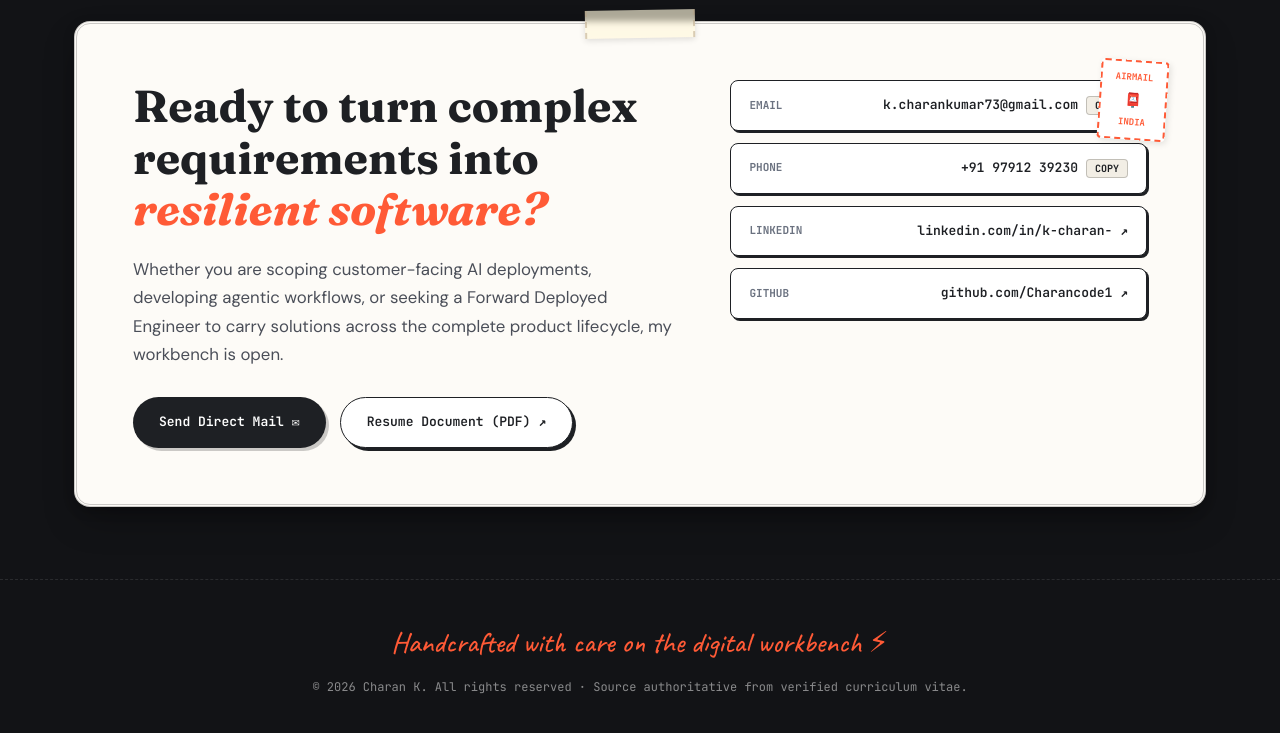
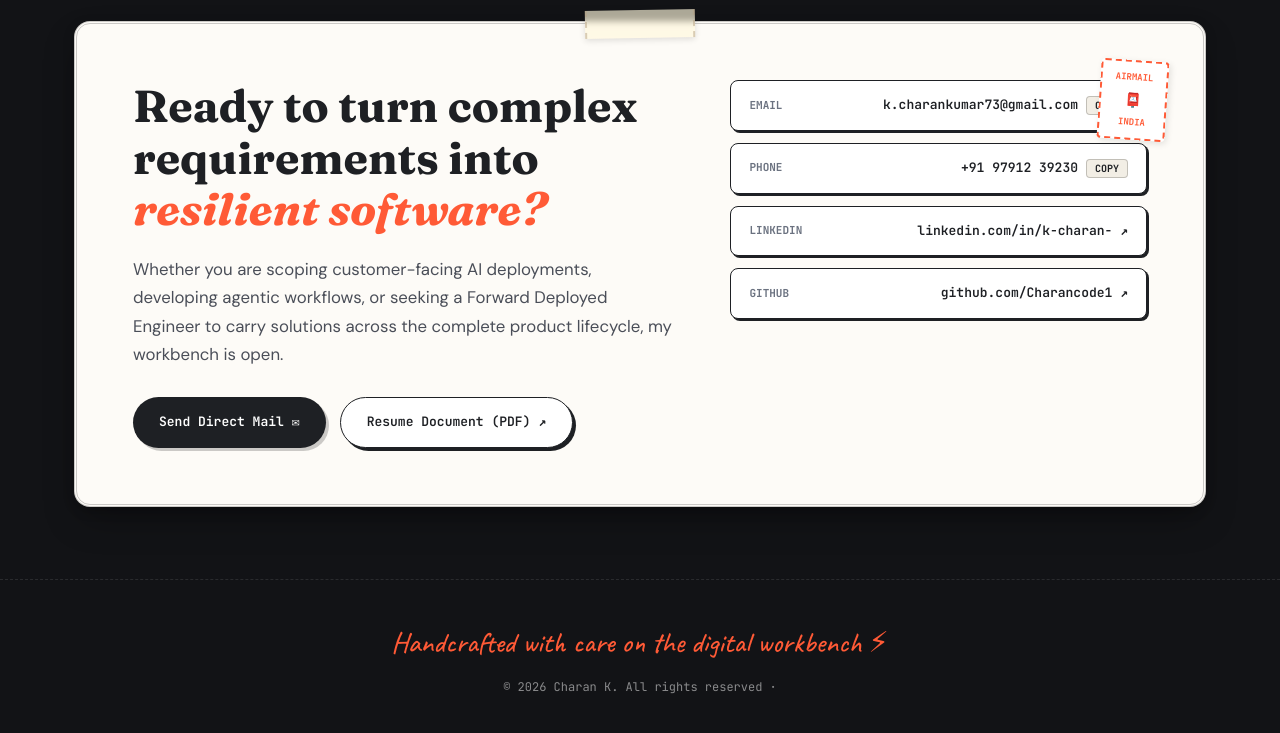
Before and after one commit to Charancode1/portfolio, a website: page index.html in a window 1280 px wide. Shown: the part 9509-10242 px from the top of the page. Drawn offline with Linux system fonts and the light colour scheme.

Commit message:
content fixes

```diff
--- a/index.html
+++ b/index.html
@@ -939,7 +939,7 @@
   <footer class="workbench-footer" role="contentinfo">
     <div class="workbench-container">
       <span class="footer-doodle-text">Handcrafted with care on the digital workbench ⚡</span>
-      <p>© 2026 Charan K. All rights reserved · Source authoritative from verified curriculum vitae.</p>
+      <p>© 2026 Charan K. All rights reserved ·</p>
     </div>
   </footer>
 
```
